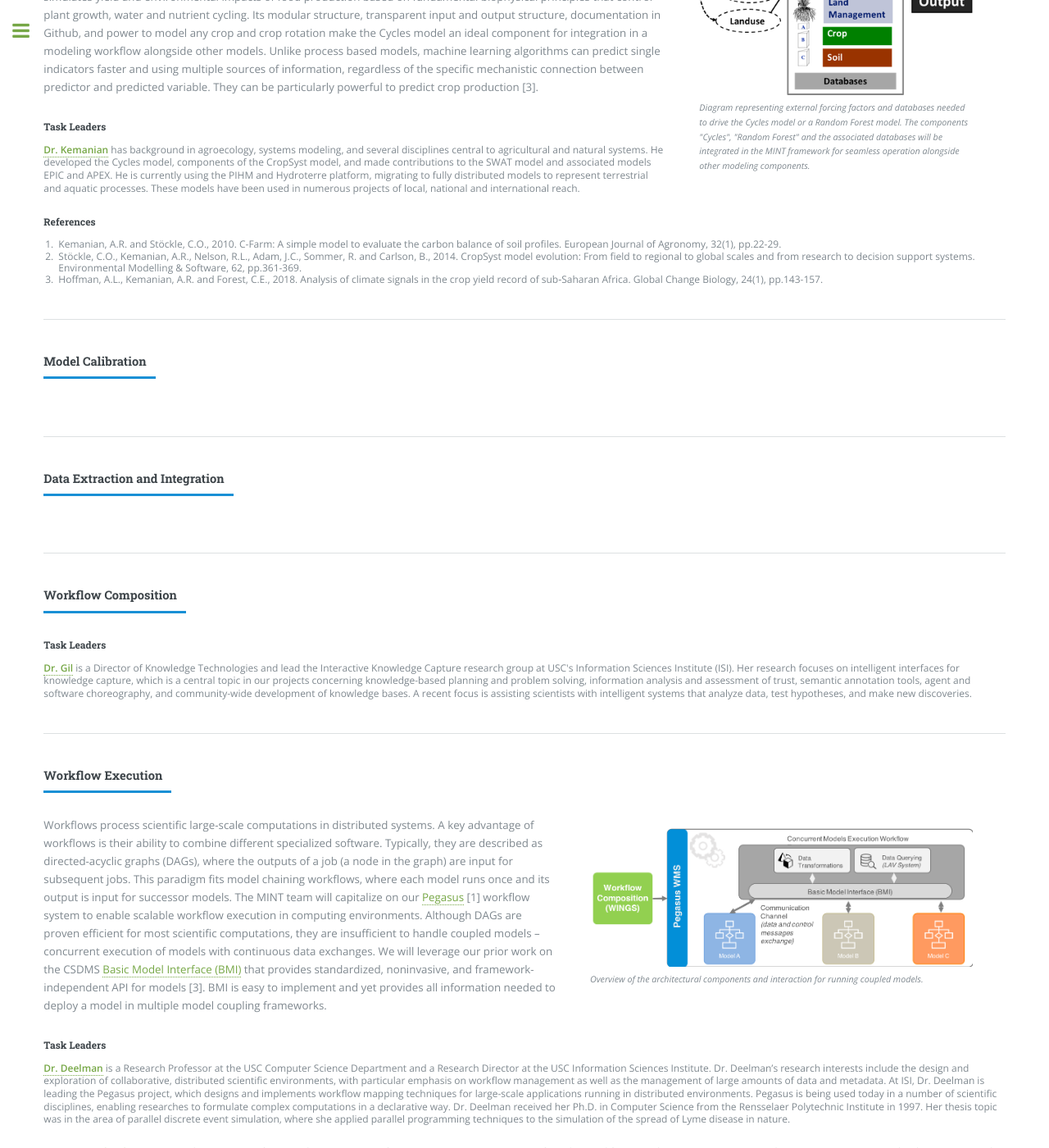
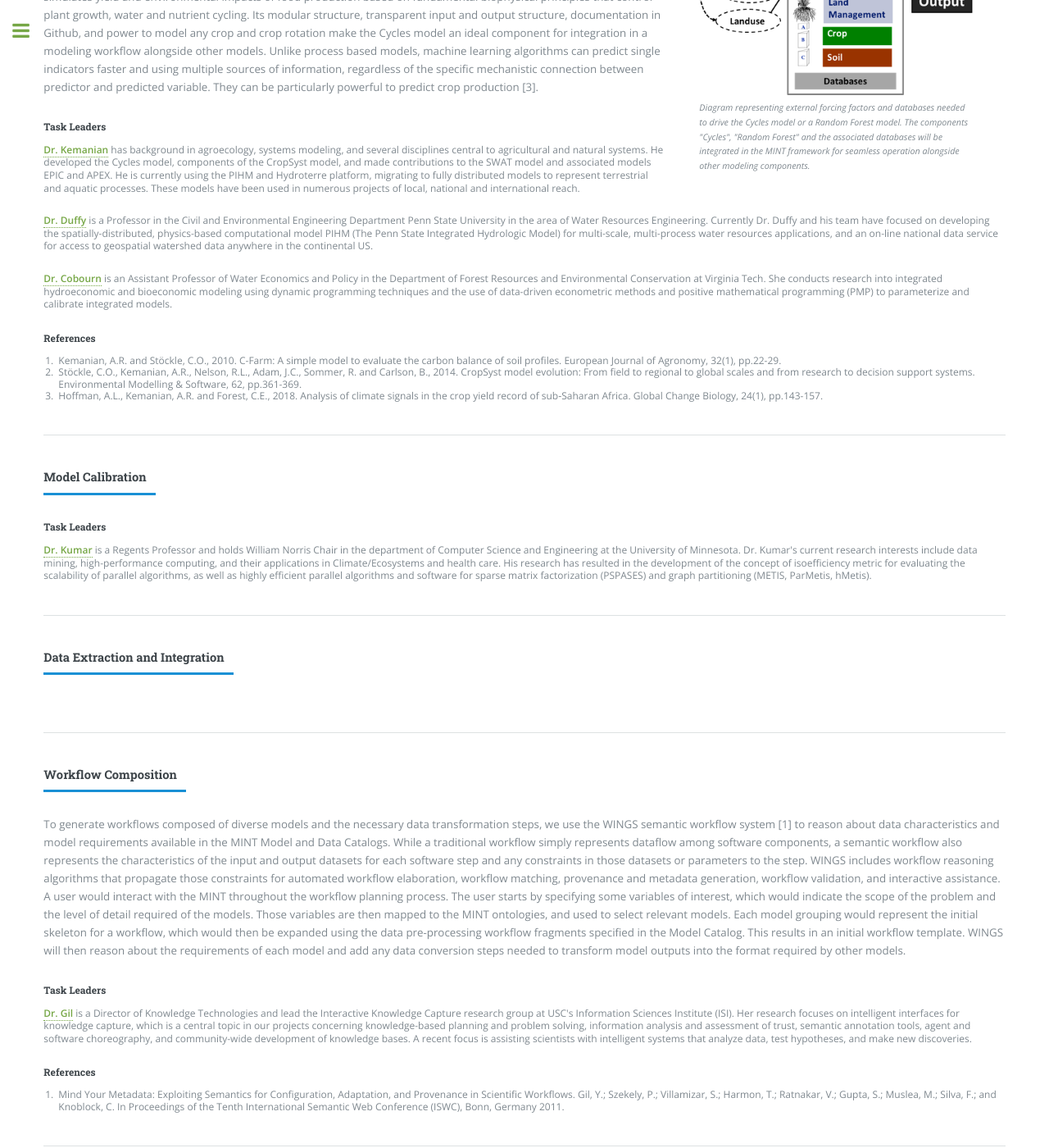
Before and after one commit to KnowledgeCaptureAndDiscovery/MINT, a Jekyll site: the page built from overview.md, in a window 1280 px wide and 1400 px high, scrolled down 1803 px. Shown: the whole window at 82% size. Built offline with Jekyll 4.4.1, drawn with Linux system fonts in a browser that asks for light colours.

Commit message:
updating project overview

```diff
--- a/overview.md
+++ b/overview.md
@@ -115,6 +115,23 @@ title: Overview
         and aquatic processes. These models have been used in numerous projects of local,
         national and international reach.
     </p>
+    <p style="font-size: 0.9em; line-height: 1.3em">
+        <strong><a href="http://www.engr.psu.edu/ce/directory/websites/duffy_c.html" target="_blank">
+        Dr. Duffy</a></strong> is a Professor in the Civil and Environmental Engineering Department
+        Penn State University in the area of Water Resources Engineering. Currently Dr. Duffy and
+        his team have focused on developing the spatially-distributed, physics-based computational
+        model PIHM (The Penn State Integrated Hydrologic Model) for multi-scale, multi-process water
+        resources applications, and an on-line national data service for access to geospatial
+        watershed data anywhere in the continental US.
+    </p>
+    <p style="font-size: 0.9em; line-height: 1.3em">
+        <strong><a href="http://www.globalchange.vt.edu/dr-kelly-cobourn/" target="_blank">
+        Dr. Cobourn</a></strong> is an Assistant Professor of Water Economics and Policy in the Department
+        of Forest Resources and Environmental Conservation at Virginia Tech. She conducts research into
+        integrated hydroeconomic and bioeconomic modeling using dynamic programming techniques and
+        the use of data-driven econometric methods and positive mathematical programming (PMP)
+        to parameterize and calibrate integrated models.
+    </p>
     <h5>References</h5>
     <ol style="font-size: 0.9em; line-height: 1.2em">
         <li>Kemanian, A.R. and Stöckle, C.O., 2010. C-Farm: A simple model to evaluate the carbon balance of soil profiles. European Journal of Agronomy, 32(1), pp.22-29.</li>
@@ -125,6 +142,16 @@ title: Overview
 	<header class="major">
 		<h4>Model Calibration</h4>
 	</header>
+    <h5>Task Leaders</h5>
+    <p style="font-size: 0.9em; line-height: 1.3em">
+        <strong><a href="https://www-users.cs.umn.edu/~kumar001/" target="_blank">
+        Dr. Kumar</a></strong> is a Regents Professor and holds William Norris Chair in the department
+        of Computer Science and Engineering at the University of Minnesota. Dr. Kumar's current research
+        interests include data mining, high-performance computing, and their applications in Climate/Ecosystems
+        and health care. His research has resulted in the development of the concept of isoefficiency metric
+        for evaluating the scalability of parallel algorithms, as well as highly efficient parallel algorithms
+        and software for sparse matrix factorization (PSPASES) and graph partitioning (METIS, ParMetis, hMetis).
+    </p>
     <hr class="major" />
 	<header class="major">
 		<h4>Data Extraction and Integration</h4>
@@ -133,6 +160,23 @@ title: Overview
 	<header class="major">
 		<h4>Workflow Composition</h4>
 	</header>
+	<p>
+	    To generate workflows composed of diverse models and the necessary data transformation steps, we use
+	    the WINGS semantic workflow system [1] to reason about data characteristics and model requirements
+	    available in the MINT Model and Data Catalogs. While a traditional workflow simply represents dataflow
+	    among software components, a semantic workflow also represents the characteristics of the input and
+	    output datasets for each software step and any constraints in those datasets or parameters to the step.
+	    WINGS includes workflow reasoning algorithms that propagate those constraints for automated workflow
+	    elaboration, workflow matching, provenance and metadata generation, workflow validation, and interactive
+	    assistance. A user would interact with the MINT throughout the workflow planning process. The user
+	    starts by specifying some variables of interest, which would indicate the scope of the problem and the
+	    level of detail required of the models. Those variables are then mapped to the MINT ontologies, and
+	    used to select relevant models. Each model grouping would represent the initial skeleton for a workflow,
+	    which would then be expanded using the data pre-processing workflow fragments specified in the Model
+	    Catalog. This results in an initial workflow template. WINGS will then reason about the requirements
+	    of each model and add any data conversion steps needed to transform model outputs into the format
+	    required by other models.
+	</p>
     <h5>Task Leaders</h5>
     <p style="font-size: 0.9em; line-height: 1.3em">
         <strong><a href="https://www.isi.edu/~gil/" target="_blank">
@@ -144,6 +188,10 @@ title: Overview
         of knowledge bases. A recent focus is assisting scientists with intelligent systems that
         analyze data, test hypotheses, and make new discoveries.
     </p>
+    <h5>References</h5>
+    <ol style="font-size: 0.9em; line-height: 1.2em">
+        <li>Mind Your Metadata: Exploiting Semantics for Configuration, Adaptation, and Provenance in Scientific Workflows. Gil, Y.; Szekely, P.; Villamizar, S.; Harmon, T.; Ratnakar, V.; Gupta, S.; Muslea, M.; Silva, F.; and Knoblock, C. In Proceedings of the Tenth International Semantic Web Conference (ISWC), Bonn, Germany 2011.</li>
+    </ol>
     <hr class="major" />
 	<header class="major">
 		<h4>Workflow Execution</h4>
```
